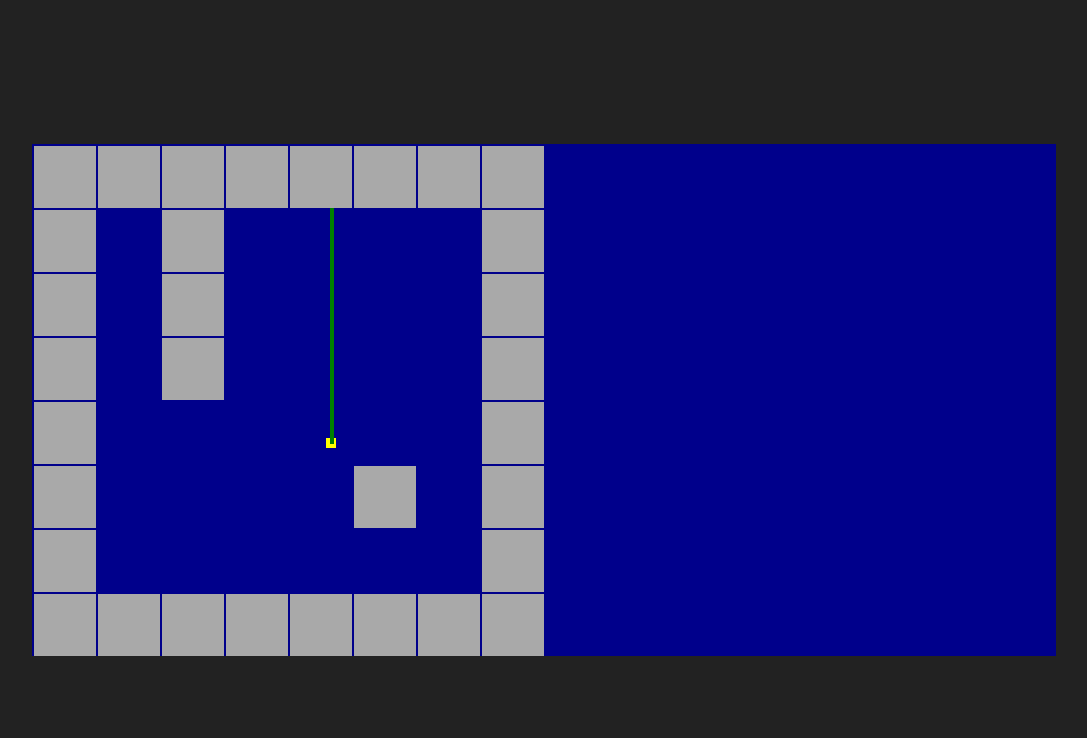
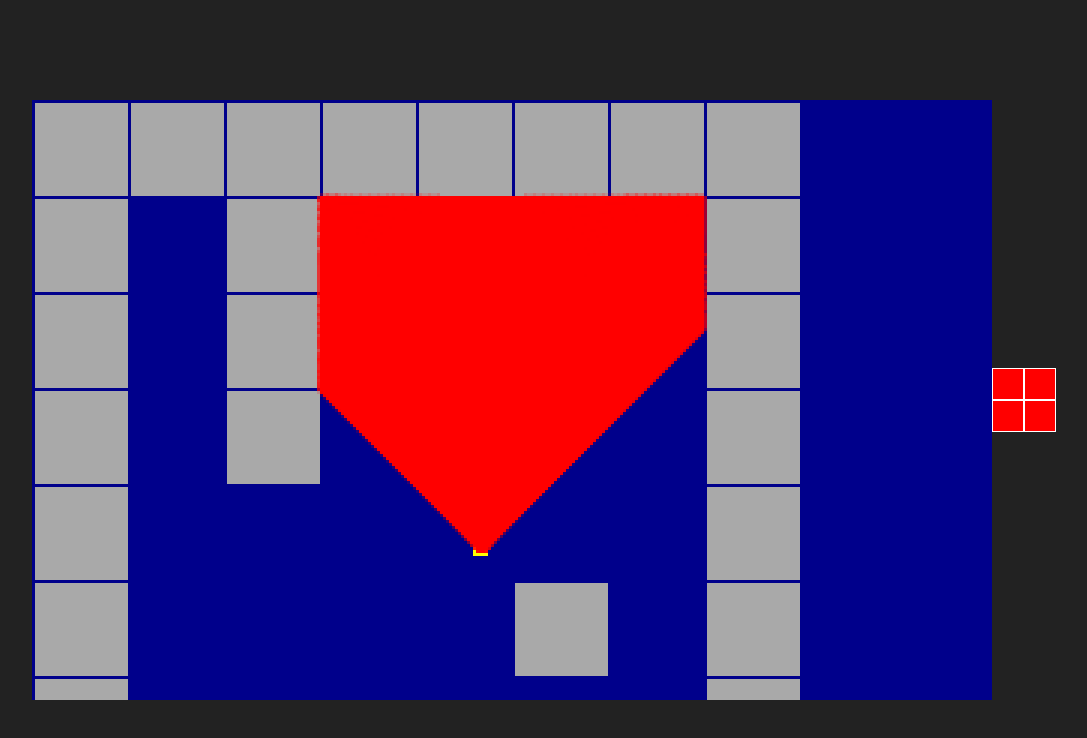
Before and after one commit to nicolasboulenc/raycaster-js, a plain HTML site: page index.html in a window 1280 px wide. Shown: the whole page, without its empty margins (96-1183 px from the left). Drawn offline with Linux system fonts and the light colour scheme; animation ran at ten frames a second.

Commit message:
yet another commit

```diff
--- a/index.html
+++ b/index.html
@@ -16,17 +16,15 @@
 			background-color: #222;
 		}
 		canvas {
-			/* width: 960px;
-			height: 540px; */
-			width: 1024px;
-			height: 512px;
+			width: 960px;
+			height: 600px;
 			background-color: darkblue;
 		}
 	</style>
 </head>
 <body>
-<canvas width="1920" height="1080"></canvas>
-<!-- <canvas id="display" width="960" height="540"></canvas> -->
+<canvas width="960" height="600"></canvas>
+<img src="texture.png" alt="">
 <script src="raycaster.js"></script>
 </body>
 </html>
--- a/raycaster.js
+++ b/raycaster.js
@@ -3,13 +3,23 @@
 
 window.addEventListener("load", window_on_load)
 
+let res = { w: 320, h: 200 }
+let fov = Math.PI/2
+let angles = []
+
 let scale = 2
 let canvas = null
 let ctx = null
-let cto = null
+let cto_map = null		// buffer to draw map on
+let cto_render = null	// buffer to render level on
+let image_data_render = null
 let player = { x: 300, y: 300, dir: Math.PI/2 }
 let input = { up: false, down: false, left: false, right: false }
 let timeprev = 0
+
+let image_data_texture = null
+
+let draw_map = true
 
 let map_w = 8
 let map_h = 8
@@ -40,11 +50,36 @@ function window_on_load(evt) {
 	ctx = canvas.getContext("2d")
 	ctx.imageSmoothingEnabled = false
 
-	cto = new OffscreenCanvas(canvas.width/scale, canvas.height/scale).getContext("2d")
-	cto.imageSmoothingEnabled = false
+	cto_map = new OffscreenCanvas(res.w, res.h).getContext("2d")
+	cto_map.imageSmoothingEnabled = false
+
+	cto_render = new OffscreenCanvas(res.w, res.h).getContext("2d")
+	cto_render.imageSmoothingEnabled = false
+	image_data_render = new ImageData(res.w, res.h)
+
+	let texture = document.querySelector("img")
+	let cto_texture = new OffscreenCanvas(texture.width, texture.height).getContext("2d")
+	cto_texture.drawImage(texture, 0, 0)
+	image_data_texture = cto_texture.getImageData(0, 0, texture.width, texture.height)
+
+	update_angles()
 
 	timeprev = Date.now()
 	loop()
+}
+
+
+function update_angles() {
+
+	angles = []
+
+	let proj_dst = (res.w / 2) / Math.tan(fov / 2)
+	console.log(proj_dst)
+
+	for(let i=-res.w/2; i<res.w/2; i++) {
+		let angle = Math.atan2(i, proj_dst)
+		angles.push(angle)
+	}
 }
 
 
@@ -57,64 +92,119 @@ function loop(timestamp) {
 	process_input(elapsed)
 
 	// draw on cto
-	cto.fillStyle = "darkblue"
-	cto.fillRect(0, 0, cto.canvas.width, cto.canvas.height)
 
-	drawMap()
-	drawPlayer()
+	const rays = castrays()
 
-	castrays()
-
-	ctx.drawImage(cto.canvas, 0, 0, cto.canvas.width, cto.canvas.height, 0, 0, canvas.width, canvas.height)
+	if(draw_map) {
+		cto_map.fillStyle = "darkblue"
+		cto_map.fillRect(0, 0, cto_map.canvas.width, cto_map.canvas.height)
+		drawMap(rays)
+		ctx.drawImage(cto_map.canvas, 0, 0, cto_map.canvas.width, cto_map.canvas.height, 0, 0, canvas.width, canvas.height)
+	}
+	else {
+		ctx.clearRect(0, 0, ctx.canvas.width, ctx.canvas.height)
+		drawLevel(rays)
+		ctx.drawImage(cto_render.canvas, 0, 0, cto_render.canvas.width, cto_render.canvas.height, 0, 0, canvas.width, canvas.height)
+	}
 }
 
 
-function drawMap() {
+function drawMap(rays) {
 
-	cto.fillStyle = "darkgrey"
+	// draw map
+	cto_map.fillStyle = "darkgrey"
 	for(let y=0; y<map_h; y++) {
 		for(let x=0; x<map_w; x++) {
 			if(map[y * map_h + x] !== 0) {
-				cto.fillRect(x * map_s / scale + 1, y * map_s / scale + 1, map_s / scale - 1, map_s / scale - 1)
-			}
+				cto_map.fillRect(x * map_s / scale + 1, y * map_s / scale + 1, map_s / scale - 1, map_s / scale - 1)
 			}
 		}
 	}
 
-
-function drawPlayer() {
-
-	cto.fillStyle = "yellow"
-	cto.strokeStyle = "yellow"
-	cto.lineWidth = 1
+	// draw player
+	cto_map.fillStyle = "yellow"
+	cto_map.strokeStyle = "yellow"
+	cto_map.lineWidth = 1
 
 	let px = Math.round(player.x/scale)
 	let py = Math.round(player.y/scale)
 	const dir_length = 10
 
-	cto.beginPath()
-	cto.moveTo(px - 0.5, py)
-	cto.lineTo(px - 0.5 + Math.cos(player.dir) * dir_length, py + Math.sin(player.dir) * dir_length * -1)
-	cto.stroke()
+	cto_map.beginPath()
+	cto_map.moveTo(px - 0.5, py)
+	cto_map.lineTo(px - 0.5 + Math.cos(player.dir) * dir_length, py + Math.sin(player.dir) * dir_length * -1)
+	cto_map.stroke()
 
-	cto.fillRect(px - 3, py - 3, 5, 5)
+	cto_map.fillRect(px - 3, py - 3, 5, 5)
+
+	// draw rays
+	cto_map.strokeStyle = "red"
+	cto_map.lineWidth = 2
+	for(let ray of rays) {
+
+		cto_map.beginPath()
+		cto_map.moveTo(Math.round(player.x / scale), 	Math.round(player.y / scale))
+		cto_map.lineTo(Math.round(ray.x / scale), 	Math.round(ray.y / scale))
+		cto_map.stroke()
+	}
+}
+
+
+function drawLevel(rays) {
+
+	image_data_render.data.fill(0)
+	let x = 0
+	for(let ray of rays) {
+		let dst = ray.dst * Math.cos(player.dir - ray.a)
+		let h = Math.floor(60 / dst * 152)
+		let y0 = Math.floor((res.h - h) / 2)
+		let y1 = y0 + h
+		// let color = { r: 100, g: 0, b: 0, a: 255 }
+
+		// if(ray.c === "v") {
+		// 	color = { r: 255, g: 0, b: 0, a: 255 }
+		// }
+
+		let texture_x = Math.floor(map_s * ray.u)
+		for(let y=y0; y<y1; y++) {
+
+			let v = (y - y0) / h
+			let texture_y = Math.floor(map_s * v)
+			let texture_i = texture_y * 64 + texture_x
+			let color = {
+				r: image_data_texture.data[texture_i * 4 + 0],
+				g: image_data_texture.data[texture_i * 4 + 1],
+				b: image_data_texture.data[texture_i * 4 + 2],
+				a: image_data_texture.data[texture_i * 4 + 3]
+			}
+
+			image_data_render.data[ (y * res.w + x) * 4 + 0] = color.r
+			image_data_render.data[ (y * res.w + x) * 4 + 1] = color.g
+			image_data_render.data[ (y * res.w + x) * 4 + 2] = color.b
+			image_data_render.data[ (y * res.w + x) * 4 + 3] = color.a
+		}
+		x++
+	}
+	cto_render.putImageData(image_data_render, 0, 0)
 }
 
 
 function castrays() {
 
-	const max_len = Math.max(map_w * map_s, map_h * map_s)
+	const max_dst = Math.max(map_w * map_s, map_h * map_s)
 	const epsilon = 0.0001
+	let rays = []
 
-	let ray_rad = player.dir
+	for(let angle of angles) {
+
+		let ray_rad = player.dir - angle
 		let dir_tan = Math.tan(ray_rad)
 		let dir_inv_tan = 1.0 / dir_tan
 		let dir_cos = Math.cos(ray_rad)
 		let dir_sin = Math.sin(ray_rad)
 
-
 		// Ray that check vertical intersections
-	let ray_ver = {	x: 0, y: 0, x_step: 0, y_step: 0, len: 0, has_hit: false }
+		let ray_ver = {	a: ray_rad, x: 0, y: 0, x_step: 0, y_step: 0, dst: 0, has_hit: false, c: "v" }
 
 		if(dir_cos > epsilon) {
 			// looking left
@@ -122,7 +212,7 @@ function castrays() {
 			ray_ver.y = (player.x - ray_ver.x) * dir_tan + player.y
 			ray_ver.x_step = map_s
 			ray_ver.y_step = -ray_ver.x_step * dir_tan
-		ray_ver.len = dir_cos * (ray_ver.x - player.x) - dir_sin * (ray_ver.y - player.y)
+			ray_ver.dst = dir_cos * (ray_ver.x - player.x) - dir_sin * (ray_ver.y - player.y)
 		}
 		else if(dir_cos < -epsilon) {
 			// looking right
@@ -130,18 +220,18 @@ function castrays() {
 			ray_ver.y = (player.x - ray_ver.x) * dir_tan + player.y
 			ray_ver.x_step = -map_s
 			ray_ver.y_step = -ray_ver.x_step * dir_tan
-		ray_ver.len = dir_cos * (ray_ver.x - player.x) - dir_sin * (ray_ver.y - player.y)
+			ray_ver.dst = dir_cos * (ray_ver.x - player.x) - dir_sin * (ray_ver.y - player.y)
 		}
 		else {
 			// looking up or down. no hit
 			ray_ver.x = player.x
 			ray_ver.y = player.y
-		ray_ver.len = max_len
+			ray_ver.dst = Infinity
 		}
 
 
 		// Ray that check vertical intersections
-	let ray_hor = {	x: 0, y: 0, x_step: 0, y_step: 0, len: 0, has_hit: false }
+		let ray_hor = {	a: ray_rad, x: 0, y: 0, x_step: 0, y_step: 0, dst: 0, has_hit: false, c: "h" }
 
 		if(dir_sin > epsilon) {
 			// looking up
@@ -149,7 +239,7 @@ function castrays() {
 			ray_hor.x = (player.y - ray_hor.y) * dir_inv_tan + player.x
 			ray_hor.y_step = -map_s
 			ray_hor.x_step = -ray_hor.y_step * dir_inv_tan
-		ray_hor.len = dir_cos * (ray_hor.x - player.x) - dir_sin * (ray_hor.y - player.y)
+			ray_hor.dst = dir_cos * (ray_hor.x - player.x) - dir_sin * (ray_hor.y - player.y)
 		}
 		else if(dir_sin < -epsilon) {
 			//looking down
@@ -157,12 +247,12 @@ function castrays() {
 			ray_hor.x = (player.y - ray_hor.y) * dir_inv_tan + player.x
 			ray_hor.y_step = map_s
 			ray_hor.x_step = -ray_hor.y_step * dir_inv_tan
-		ray_hor.len = dir_cos * (ray_hor.x - player.x) - dir_sin * (ray_hor.y - player.y)
+			ray_hor.dst = dir_cos * (ray_hor.x - player.x) - dir_sin * (ray_hor.y - player.y)
 		}
 		else {
 			ray_hor.x = player.x
 			ray_hor.y = player.y
-		ray_hor.len = max_len
+			ray_hor.dst = Infinity
 		}
 
 
@@ -175,7 +265,7 @@ function castrays() {
 			else if(ray_hor.has_hit) {
 				ray_cur = ray_ver
 			}
-		else if(ray_hor.len < ray_ver.len) {
+			else if(ray_hor.dst < ray_ver.dst) {
 				ray_cur = ray_hor
 			}
 			else {
@@ -186,40 +276,41 @@ function castrays() {
 			let map_y = Math.floor(ray_cur.y / map_s)
 			let map_idx = map_y * map_w + map_x
 
-		if(map_idx > 0 && map_idx < map_w * map_h && map[map_idx] !== 0) {
+			if(map_x >= 0 && map_x < map_w && map_y >= 0 && map_y < map_h && map[map_idx] !== 0) {
 				// hit
 				ray_cur.has_hit = true
-			ray_cur.len = dir_cos * (ray_cur.x - player.x) - dir_sin * (ray_cur.y - player.y)
+				ray_cur.dst = dir_cos * (ray_cur.x - player.x) - dir_sin * (ray_cur.y - player.y)
+				ray_cur.u = (ray_cur.x % map_s) / map_s + (ray_cur.y % map_s) / map_s
+				// ray_cur.c = (map_x + map_y) % 2
 			}
 			else if(map_x >= 0 && map_x < map_w && map_y >= 0 && map_y < map_h) {
 				ray_cur.x += ray_cur.x_step
 				ray_cur.y += ray_cur.y_step
-			ray_cur.len = dir_cos * (ray_cur.x - player.x) - dir_sin * (ray_cur.y - player.y)
+				ray_cur.dst = dir_cos * (ray_cur.x - player.x) - dir_sin * (ray_cur.y - player.y)
 			}
 			else {
 				// outside level?
-			ray_cur.len = max_len
+				ray_cur.dst = Infinity
 			}
 
-		if(ray_ver.has_hit && ray_ver.len < ray_hor.len) break;
-		if(ray_hor.has_hit && ray_hor.len < ray_ver.len) break;
-		if(ray_ver.has_hit && ray_hor.has_hit) break;
-		if(ray_ver.len >= max_len && ray_hor.len >= max_len) break; // can this happen? if outside level?
+			if(ray_ver.has_hit && ray_ver.dst < ray_hor.dst) {
+				rays.push(ray_ver)
+				break
+			}
+			if(ray_hor.has_hit && ray_hor.dst < ray_ver.dst) {
+				rays.push(ray_hor)
+				break
+			}
+			if(ray_ver.dst >= max_dst && ray_hor.dst >= max_dst) {
+				// can this happen? if outside level?
+				rays.push(ray_ver)
+				break
+			}
+			// if(ray_ver.has_hit && ray_hor.has_hit) break;
+		}
 	}
 
-	cto.strokeStyle = "red"
-	cto.lineWidth = 4
-	cto.beginPath()
-	cto.moveTo(Math.round(player.x / scale), 	Math.round(player.y / scale))
-	cto.lineTo(Math.round(ray_ver.x / scale), 	Math.round(ray_ver.y / scale))
-	cto.stroke()
-
-	cto.strokeStyle = "green"
-	cto.lineWidth = 2
-	cto.beginPath()
-	cto.moveTo(Math.round(player.x / scale), 	Math.round(player.y / scale))
-	cto.lineTo(Math.round(ray_hor.x / scale),	Math.round(ray_hor.y / scale))
-	cto.stroke()
+	return rays
 }
 
 
@@ -254,6 +345,9 @@ function window_onkeydown(evt) {
 	}
 	else if(evt.code === "ArrowRight" || evt.code === "KeyD") {
 		input.right = true
+	}
+	else if(evt.code === "KeyM") {
+		draw_map = !draw_map
 	}
 }
 
```
Also changed, not shown: texture.png (added). Lines whose indentation alone changed are shown as unchanged.
